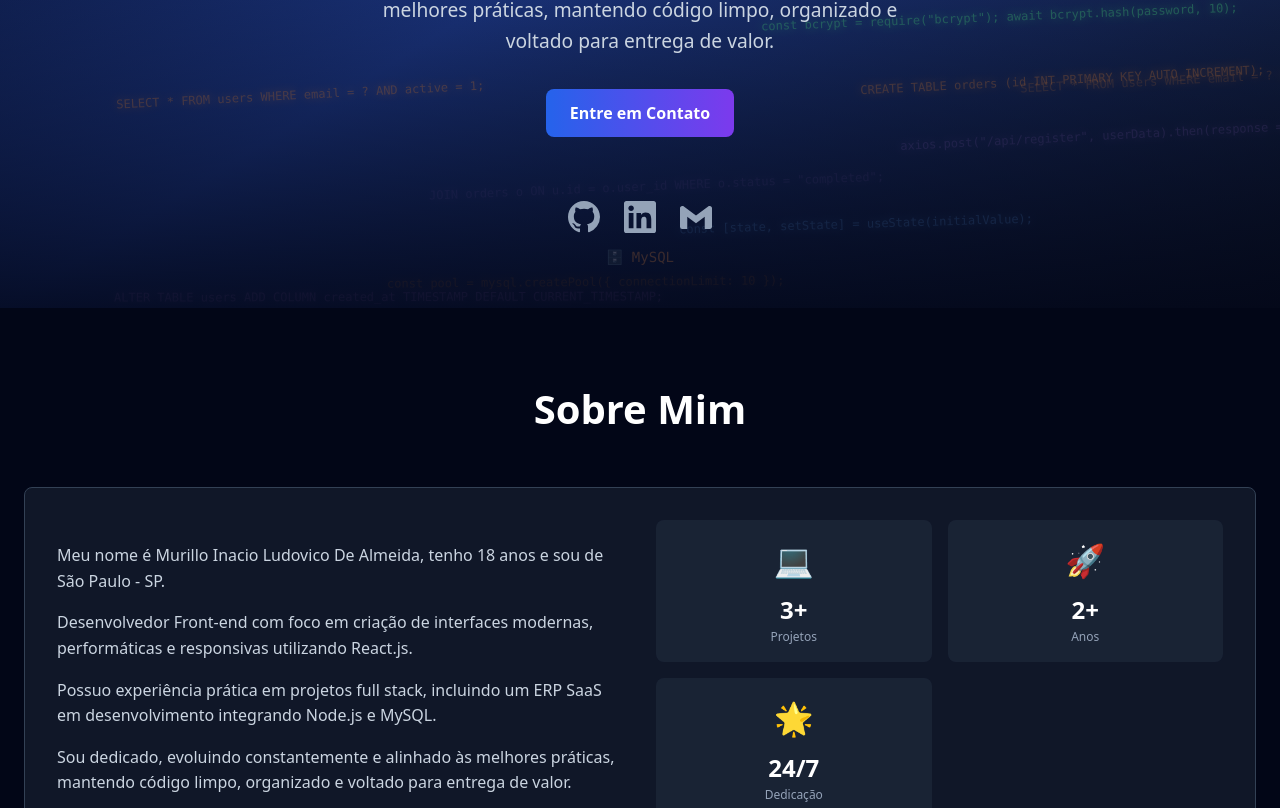
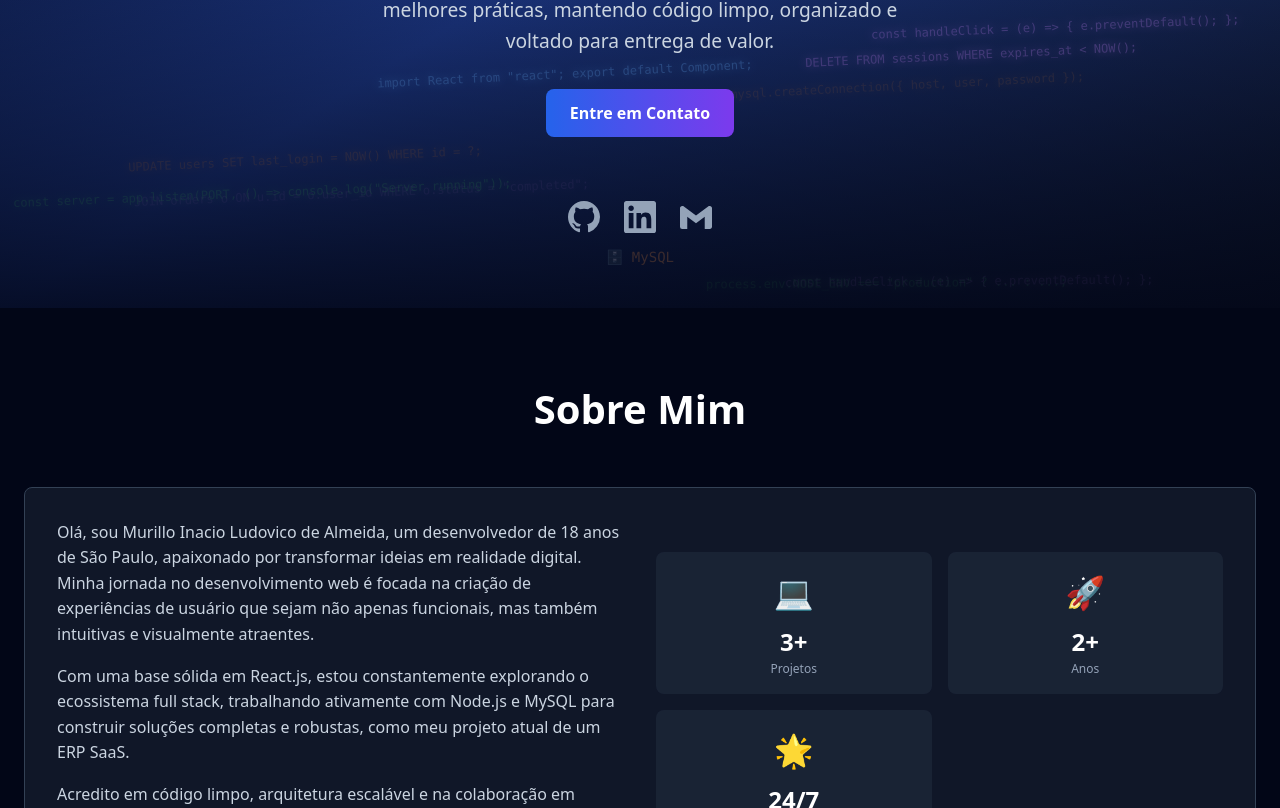
Before and after one commit to AlmeidaMurillo/SobreMim, a React (Vite) app: page / in a window 1280 px wide. Shown: the part 492-1300 px from the top of the page. Built offline with nearby package versions, Linux system fonts and the light colour scheme.

Commit message:
att 23:17 04/12

```diff
--- /dev/null
+++ b/src/components/Spinner.jsx
@@ -0,0 +1,17 @@
+import React from 'react';
+import styles from './Spinner.module.css';
+
+const Spinner = ({ loading }) => {
+    return (
+        <div className={`${styles.spinnerOverlay} ${!loading ? styles.hidden : ''}`}>
+            <div className={styles.spinnerContainer}>
+                <div className={styles.spinnerCircle}></div>
+                <div className={styles.spinnerCircle}></div>
+                <div className={styles.spinnerCircle}></div>
+                <div className={styles.spinnerCircle}></div>
+            </div>
+        </div>
+    );
+};
+
+export default Spinner;
--- /dev/null
+++ b/src/components/Spinner.module.css
@@ -0,0 +1,62 @@
+.spinnerOverlay {
+    position: fixed;
+    inset: 0;
+    background-color: #020617;
+    display: flex;
+    justify-content: center;
+    align-items: center;
+    z-index: 10000;
+    opacity: 1;
+    transition: opacity 0.5s ease-out;
+}
+
+.spinnerOverlay.hidden {
+    opacity: 0;
+    pointer-events: none;
+}
+
+.spinnerContainer {
+    width: 100px;
+    height: 100px;
+    position: relative;
+}
+
+.spinnerCircle {
+    position: absolute;
+    width: 100%;
+    height: 100%;
+    border-radius: 50%;
+    border: 2px solid transparent;
+    animation: spin 1.5s cubic-bezier(0.68, -0.55, 0.27, 1.55) infinite;
+}
+
+.spinnerCircle:nth-child(1) {
+    border-top-color: #60a5fa; /* Blue */
+    animation-delay: -0.45s;
+}
+
+.spinnerCircle:nth-child(2) {
+    border-right-color: #c084fc; /* Purple */
+    animation-delay: -0.3s;
+}
+
+.spinnerCircle:nth-child(3) {
+    border-bottom-color: #4ade80; /* Green */
+    animation-delay: -0.15s;
+}
+
+.spinnerCircle:nth-child(4) {
+    border-left-color: #facc15; /* Yellow */
+}
+
+@keyframes spin {
+    0% {
+        transform: rotate(0deg) scale(1);
+    }
+    50% {
+        transform: rotate(180deg) scale(0.6);
+    }
+    100% {
+        transform: rotate(360deg) scale(1);
+    }
+}
--- a/src/global.css
+++ b/src/global.css
@@ -46,3 +46,22 @@ section {
   width: 100%;
   padding: 60px 20px;
 }
+
+/* ===== Custom Scrollbar ===== */
+::-webkit-scrollbar {
+  width: 10px;
+}
+
+::-webkit-scrollbar-track {
+  background: #0f172a;
+  border-left: 1px solid #1e293b;
+}
+
+::-webkit-scrollbar-thumb {
+  background: #334155;
+  border-radius: 10px;
+}
+
+::-webkit-scrollbar-thumb:hover {
+  background: #475569;
+}
--- /dev/null
+++ b/src/hooks/useIntersectionObserver.js
@@ -0,0 +1,29 @@
+import { useEffect, useState, useRef } from 'react';
+
+export const useIntersectionObserver = (options) => {
+    const [isIntersecting, setIsIntersecting] = useState(false);
+    const ref = useRef(null);
+
+    useEffect(() => {
+        const observer = new IntersectionObserver(([entry]) => {
+            if (entry.isIntersecting) {
+                setIsIntersecting(true);
+                observer.unobserve(entry.target);
+            }
+        }, options);
+
+        if (ref.current) {
+            observer.observe(ref.current);
+        }
+
+        const currentRef = ref.current;
+
+        return () => {
+            if (currentRef) {
+                observer.unobserve(currentRef);
+            }
+        };
+    }, [options]);
+
+    return [ref, isIntersecting];
+};
--- a/src/screens/telainicial/telainicial.jsx
+++ b/src/screens/telainicial/telainicial.jsx
@@ -2,6 +2,21 @@ import React, { useEffect, useState } from 'react';
 import styles from './telainicial.module.css';
 import { Menu, X } from "lucide-react";
 import { BsWhatsapp } from "react-icons/bs";
+import { useIntersectionObserver } from '../../hooks/useIntersectionObserver';
+import Spinner from '../../components/Spinner';
+
+// Componente wrapper para animação
+const Animated = ({ children }) => {
+    const [ref, isIntersecting] = useIntersectionObserver({ threshold: 0.1 });
+
+    return (
+        <div ref={ref} className={`${styles.reveal} ${isIntersecting ? styles.visible : ''}`}>
+            {children}
+        </div>
+    );
+};
+
+
 
 // MELHORAR ESTILIZAÇÃO E RESPONSIVIDADE MODAL
 // OLHAR SITES DE PORTFÓLIO PARA INSPIRAÇÃO, https://www.rhuanbello.com/, https://juniormelo.dev.br/, https://thainanprado.com.br/
@@ -68,8 +83,18 @@ const TelaInicial = () => {
     const [codeLines, setCodeLines] = useState([]);
     const [menuOpen, setMenuOpen] = useState(false);
     const [modalOpen, setModalOpen] = useState(false);
+    const [loading, setLoading] = useState(true);
 
     useEffect(() => {
+        const timer = setTimeout(() => {
+            setLoading(false);
+        }, 1800); // 1.8 segundos de loading
+
+        return () => clearTimeout(timer);
+    }, []);
+
+    useEffect(() => {
+        if (loading) return; // Não executa a animação de fundo enquanto carrega
         const initialLines = Array.from({ length: 18 }, (_, i) => {
             const text = codeSnippets[Math.floor(Math.random() * codeSnippets.length)];
             return {
@@ -104,7 +129,7 @@ const TelaInicial = () => {
         }, 50);
 
         return () => clearInterval(interval);
-    }, []);
+    }, [loading]);
 
     const skills = [
         {
@@ -145,6 +170,7 @@ const TelaInicial = () => {
 
     return (
         <div className={styles.container}>
+            <Spinner loading={loading} />
             <header className={styles.header}>
                 <div className={styles.headerContent}>
                     <a
@@ -245,24 +271,21 @@ const TelaInicial = () => {
             </section>
 
             <section id="sobre" className={styles.section}>
+                <Animated>
                     <div className={styles.maxWidth}>
                         <h2 className={styles.sectionTitle}>Sobre Mim</h2>
                         <div className={styles.card}>
                             <div className={styles.aboutGrid}>
                                 <div className={styles.aboutText}>
                                     <p className={styles.aboutParagraph}>
-                                    Meu nome é Murillo Inacio Ludovico De Almeida, tenho 18 anos e sou de São Paulo - SP.
+                                        Olá, sou Murillo Inacio Ludovico de Almeida, um desenvolvedor de 18 anos de São Paulo, apaixonado por transformar ideias em realidade digital. Minha jornada no desenvolvimento web é focada na criação de experiências de usuário que sejam não apenas funcionais, mas também intuitivas e visualmente atraentes.
                                     </p>
                                     <p className={styles.aboutParagraph}>
-                                    Desenvolvedor Front-end com foco em criação de interfaces modernas, performáticas e responsivas utilizando React.js.
+                                        Com uma base sólida em React.js, estou constantemente explorando o ecossistema full stack, trabalhando ativamente com Node.js e MySQL para construir soluções completas e robustas, como meu projeto atual de um ERP SaaS.
                                     </p>
                                     <p className={styles.aboutParagraph}>
-                                    Possuo experiência prática em projetos full stack, incluindo um ERP SaaS em desenvolvimento integrando Node.js e MySQL.
+                                        Acredito em código limpo, arquitetura escalável e na colaboração em equipe para entregar produtos de alto valor. Estou sempre em busca de novos desafios para aprimorar minhas habilidades e contribuir para projetos inovadores.
                                     </p>
-                                <p className={styles.aboutParagraph}>
-                                    Sou dedicado, evoluindo constantemente e alinhado às melhores práticas, mantendo código limpo, organizado e voltado para entrega de valor.
-                                </p>
-
                                 </div>
                                 <div className={styles.statsGrid}>
                                     <div className={styles.statCard}>
@@ -284,9 +307,11 @@ const TelaInicial = () => {
                             </div>
                         </div>
                     </div>
+                </Animated>
             </section>
 
             <section id="habilidades" className={styles.section}>
+                <Animated>
                     <div className={styles.maxWidth}>
                         <h2 className={styles.sectionTitle}>Habilidades Técnicas</h2>
                         <div className={`${styles.grid} ${styles.gridCols4}`}>
@@ -307,9 +332,11 @@ const TelaInicial = () => {
                             ))}
                         </div>
                     </div>
+                </Animated>
             </section>
 
             <section id="projetos" className={styles.section}>
+                <Animated>
                     <div className={styles.maxWidth}>
                         <h2 className={styles.sectionTitle}>Projetos em Destaque</h2>
                         <div className={`${styles.grid} ${styles.gridCols3}`}>
@@ -352,9 +379,11 @@ const TelaInicial = () => {
                             ))}
                         </div>
                     </div>
+                </Animated>
             </section>
 
             <section id="contato" className={styles.section}>
+                <Animated>
                     <div className={styles.maxWidth}>
                         <div className={styles.contactCenter}>
                             <h2 className={styles.sectionTitle}>Vamos Trabalhar Juntos?</h2>
@@ -437,6 +466,7 @@ const TelaInicial = () => {
                             </div>
                         </div>
                     </div>
+                </Animated>
             </section>
 
             <footer className={styles.footer}>
@@ -458,10 +488,10 @@ const TelaInicial = () => {
                         onClick={(e) => e.stopPropagation()}
                     >
                         <button
-                            className={styles.modalClose}
+                            className={styles.modalCloseButton}
                             onClick={() => setModalOpen(false)}
                         >
-                            &times;
+                            <X size={20} />
                         </button>
 
                         <h2 className={styles.modalTitle}>Vamos Trabalhar Juntos?</h2>
--- a/src/screens/telainicial/telainicial.module.css
+++ b/src/screens/telainicial/telainicial.module.css
@@ -577,11 +577,11 @@
 }
 
 .modalContent {
-  background: rgba(2, 6, 23, 0.95);
+  background: rgba(2, 6, 23, 0.9);
   backdrop-filter: blur(20px);
-  border: 1px solid rgba(255, 255, 255, 0.1);
+  border: 1px solid transparent;
   padding: 32px;
-  border-radius: 16px 0px 0px 16px;
+  border-radius: 16px;
   max-width: 900px;
   width: 90%;
   max-height: 90vh;
@@ -592,6 +592,7 @@
   transform: scale(0.9) translateY(20px);
   opacity: 0;
   animation: modalSlideIn 0.4s cubic-bezier(0.34, 1.56, 0.64, 1) forwards;
+  border-image: linear-gradient(to top right, rgba(96, 165, 250, 0.2), rgba(192, 132, 252, 0.2)) 1;
 }
 
 @keyframes modalSlideIn {
@@ -603,26 +604,22 @@
 
 .modalClose {
   position: absolute;
-  top: 20px;
-  right: 20px;
-  font-size: 28px;
+  top: 16px;
+  right: 16px;
   background: rgba(255, 255, 255, 0.1);
-  border: none;
-  color: #fff;
+  border: 1px solid rgba(255, 255, 255, 0.15);
+  color: #e2e8f0;
   cursor: pointer;
-  width: 40px;
-  height: 40px;
+  width: 36px;
+  height: 36px;
   border-radius: 50%;
   display: flex;
   align-items: center;
   justify-content: center;
-  transition: background 0.3s ease, backdrop-filter 0.3s ease;
+  transition: all 0.3s ease;
+  backdrop-filter: blur(5px);
 }
-.modalClose {
-  position: absolute;
-  top: 10px;
-  right: 10px;
-}
+
 
 .modalTitle {
   font-size: 2rem;
@@ -894,14 +891,11 @@
     color: white;
   }
 
-  .skillCard:hover {
+  .skillCard:hover,
+  .projectCard:hover {
+    transform: translateY(-4px);
+    box-shadow: 0 10px 20px rgba(0, 0, 0, 0.2);
     background-color: rgba(30, 41, 59, 0.7);
-    transform: scale(1.05);
-  }
-
-  .projectCard:hover {
-    background-color: rgba(30, 41, 59, 0.7);
-    transform: scale(1.05);
   }
 
   .projectLink:hover {
@@ -926,3 +920,38 @@
     }
   }
 }
+
+/* --- REVEAL ON SCROLL --- */
+.reveal {
+  opacity: 0;
+  transform: translateY(20px);
+  transition: opacity 0.8s ease-out, transform 0.8s ease-out;
+}
+
+.visible {
+  opacity: 1;
+  transform: translateY(0);
+}
+
+.modalCloseButton {
+    position: absolute;
+    top: 16px;
+    right: 16px;
+    background: rgba(255, 255, 255, 0.1);
+    border: 1px solid rgba(255, 255, 255, 0.15);
+    color: #e2e8f0;
+    cursor: pointer;
+    width: 36px;
+    height: 36px;
+    border-radius: 50%;
+    display: flex;
+    align-items: center;
+    justify-content: center;
+    transition: all 0.3s ease;
+    backdrop-filter: blur(5px);
+}
+
+.modalCloseButton:hover {
+    background: rgba(255, 255, 255, 0.2);
+    transform: scale(1.1);
+}
```
Lines whose indentation alone changed are shown as unchanged.
